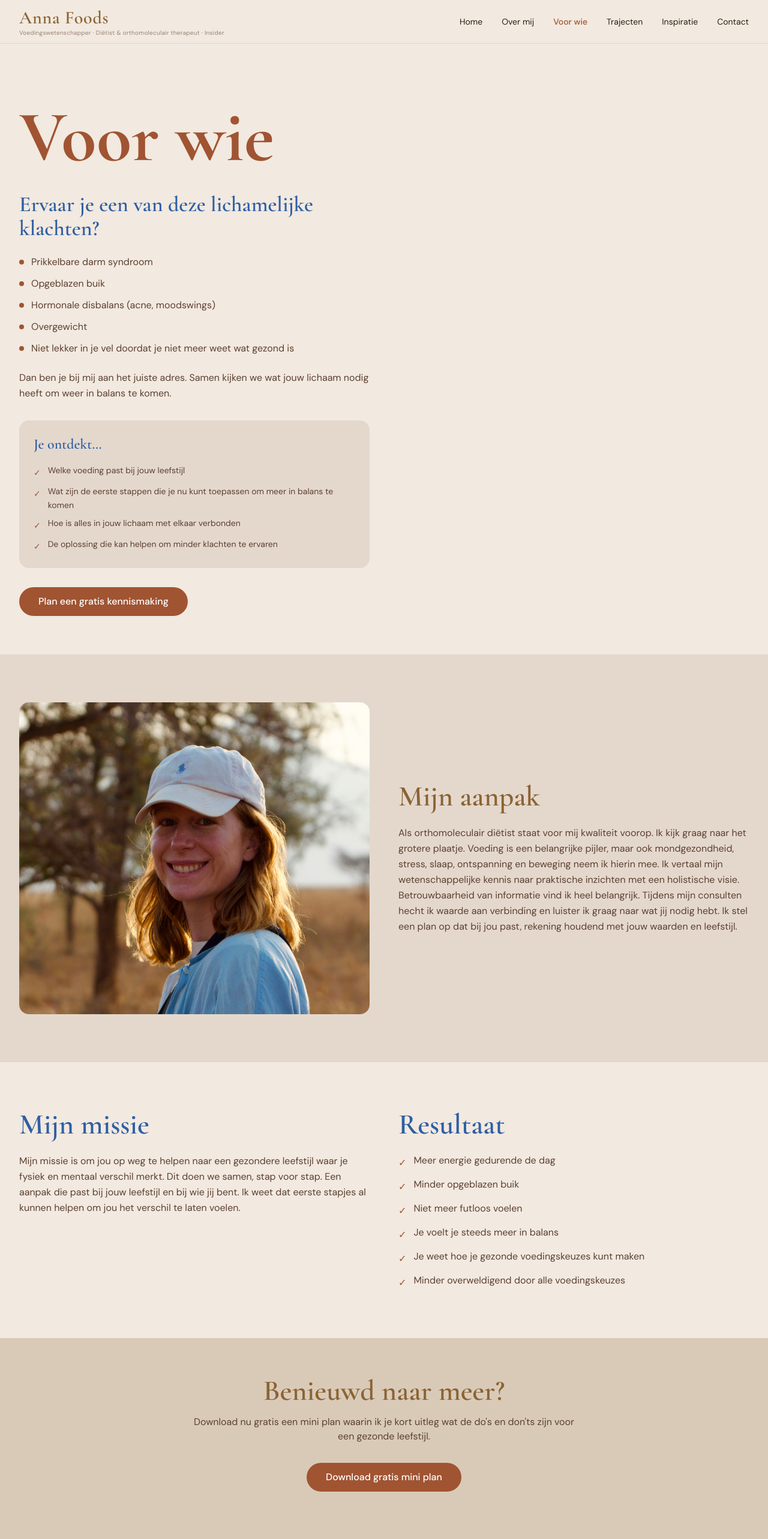
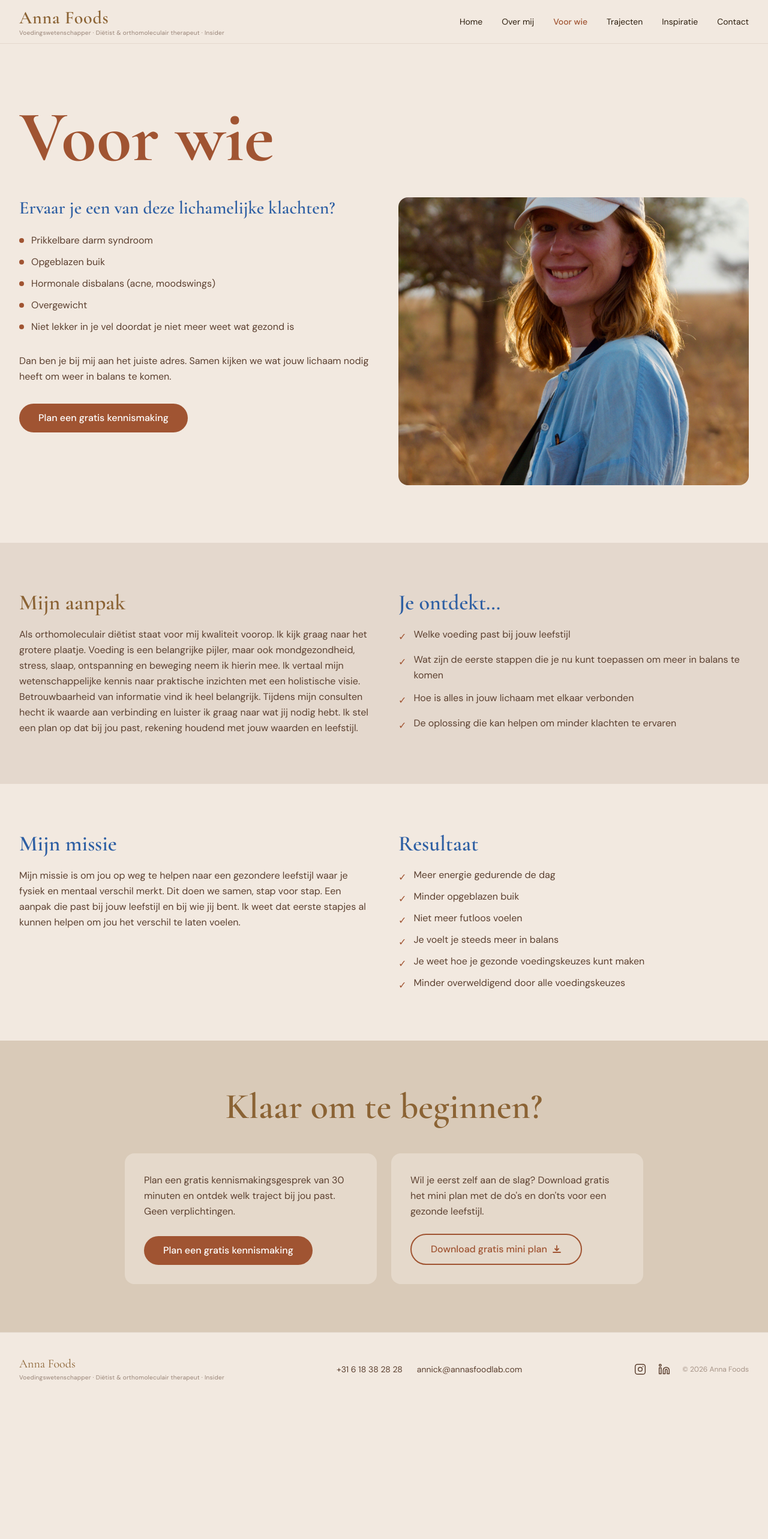
Before and after one commit to annafoods/annafoods, a Next.js app: page /voor-wie in a window 1280 px wide. Shown: the top 2566 px of the page at 60% size. After the commit the page ends 2344 px from the top, so only its background shows below. Built offline with nearby package versions, Linux system fonts and the light colour scheme.

Commit message:
Voor wie pagina volledig herontworpen, compact en strak

```diff
--- a/app/voor-wie/page.tsx
+++ b/app/voor-wie/page.tsx
@@ -35,20 +35,20 @@
 export default function VoorWiePage() {
   return (
     <>
-      {/* ── Hero ── */}
-      <section className="bg-beige pt-16 pb-12 lg:pt-24 lg:pb-16">
+      {/* ── Hero: klachten + foto ── */}
+      <section className="bg-beige py-16 lg:py-24">
         <div className="max-w-7xl mx-auto px-4 sm:px-6 lg:px-8">
-          <h1 className="font-heading text-[72px] sm:text-[96px] lg:text-[120px] leading-none text-terracotta font-bold mb-8">
+          <h1 className="font-heading text-[72px] sm:text-[96px] lg:text-[120px] leading-none text-terracotta font-bold mb-10">
             Voor wie
           </h1>
 
           <div className="grid grid-cols-1 lg:grid-cols-2 gap-12 items-start">
-            {/* Links: klachten + ontdekt */}
+            {/* Links */}
             <div>
-              <h2 className="font-heading text-3xl sm:text-4xl text-blue-accent font-semibold mb-6">
+              <h2 className="font-heading text-3xl text-blue-accent font-semibold mb-6">
                 Ervaar je een van deze lichamelijke klachten?
               </h2>
-              <ul className="space-y-3 mb-6">
+              <ul className="space-y-3 mb-8">
                 {klachten.map((k) => (
                   <li key={k} className="flex items-start gap-3 font-body text-text-medium">
                     <span className="w-2 h-2 rounded-full bg-terracotta mt-2 shrink-0" />
@@ -60,42 +60,31 @@
                 Dan ben je bij mij aan het juiste adres. Samen kijken we wat jouw lichaam
                 nodig heeft om weer in balans te komen.
               </p>
-              <div className="bg-beige-dark rounded-2xl p-6 mb-8">
-                <h3 className="font-heading text-2xl text-blue-accent font-semibold mb-4">
-                  Je ontdekt…
-                </h3>
-                <ul className="space-y-2">
-                  {ontdekt.map((item) => (
-                    <li key={item} className="flex items-start gap-3 font-body text-text-medium text-sm leading-relaxed">
-                      <span className="text-terracotta mt-1 shrink-0">✓</span>
-                      {item}
-                    </li>
-                  ))}
-                </ul>
-              </div>
-              <Link href="/contact" className="btn-terracotta inline-block">
+              <Link href="/contact" className="btn-terracotta">
                 Plan een gratis kennismaking
               </Link>
             </div>
 
+            {/* Rechts: foto */}
+            <div className="relative h-[400px] sm:h-[480px] rounded-2xl overflow-hidden">
+              <Image
+                src="/images/P3030225.jpeg"
+                alt="Annick Rozendaal"
+                fill
+                className="object-cover object-center"
+                priority
+              />
+            </div>
           </div>
         </div>
       </section>
 
-      {/* ── Mijn aanpak ── */}
+      {/* ── Mijn aanpak + Je ontdekt ── */}
       <section className="bg-beige-dark py-14 lg:py-20">
         <div className="max-w-7xl mx-auto px-4 sm:px-6 lg:px-8">
-          <div className="grid grid-cols-1 lg:grid-cols-2 gap-12 items-center">
-            <div className="relative h-[420px] sm:h-[520px] rounded-2xl overflow-hidden">
-              <Image
-                src="/images/P3030225.jpeg"
-                alt="Annick Rozendaal in de natuur"
-                fill
-                className="object-cover object-top"
-              />
-            </div>
+          <div className="grid grid-cols-1 lg:grid-cols-2 gap-12">
             <div>
-              <h2 className="font-heading text-4xl sm:text-5xl text-brown-gold font-semibold mb-6">
+              <h2 className="font-heading text-4xl text-brown-gold font-semibold mb-5">
                 Mijn aanpak
               </h2>
               <p className="font-body text-text-medium leading-relaxed">
@@ -108,16 +97,30 @@
                 jou past, rekening houdend met jouw waarden en leefstijl.
               </p>
             </div>
+
+            <div>
+              <h2 className="font-heading text-4xl text-blue-accent font-semibold mb-5">
+                Je ontdekt…
+              </h2>
+              <ul className="space-y-3">
+                {ontdekt.map((item) => (
+                  <li key={item} className="flex items-start gap-3 font-body text-text-medium leading-relaxed">
+                    <span className="text-terracotta mt-1 shrink-0">✓</span>
+                    {item}
+                  </li>
+                ))}
+              </ul>
+            </div>
           </div>
         </div>
       </section>
 
-      {/* ── Mijn missie + Resultaat ── */}
+      {/* ── Missie + Resultaat ── */}
       <section className="bg-beige py-14 lg:py-20">
         <div className="max-w-7xl mx-auto px-4 sm:px-6 lg:px-8">
           <div className="grid grid-cols-1 lg:grid-cols-2 gap-12">
             <div>
-              <h2 className="font-heading text-4xl sm:text-5xl text-blue-accent font-semibold mb-6">
+              <h2 className="font-heading text-4xl text-blue-accent font-semibold mb-5">
                 Mijn missie
               </h2>
               <p className="font-body text-text-medium leading-relaxed">
@@ -129,10 +132,10 @@
             </div>
 
             <div>
-              <h2 className="font-heading text-4xl sm:text-5xl text-blue-accent font-semibold mb-6">
+              <h2 className="font-heading text-4xl text-blue-accent font-semibold mb-5">
                 Resultaat
               </h2>
-              <ul className="space-y-3">
+              <ul className="space-y-2">
                 {resultaten.map((r) => (
                   <li key={r} className="flex items-start gap-3 font-body text-text-medium">
                     <span className="text-terracotta mt-1 shrink-0">✓</span>
@@ -144,25 +147,6 @@
           </div>
         </div>
       </section>
-
-      {/* ── Download mini plan ── */}
-      <section className="bg-beige-deeper py-16">
-        <div className="max-w-2xl mx-auto px-4 text-center">
-          <h2 className="font-heading text-4xl sm:text-5xl text-brown-gold font-semibold mb-4">
-            Benieuwd naar meer?
-          </h2>
-          <p className="font-body text-text-medium mb-8">
-            Download nu gratis een mini plan waarin ik je kort uitleg wat de do's en don'ts zijn
-            voor een gezonde leefstijl.
-          </p>
-          <a
-            href="/downloads/mini-plan.pdf"
-            className="btn-terracotta"
-          >
-            Download gratis mini plan
-          </a>
-        </div>
-      </section>
     </>
   )
 }
```
